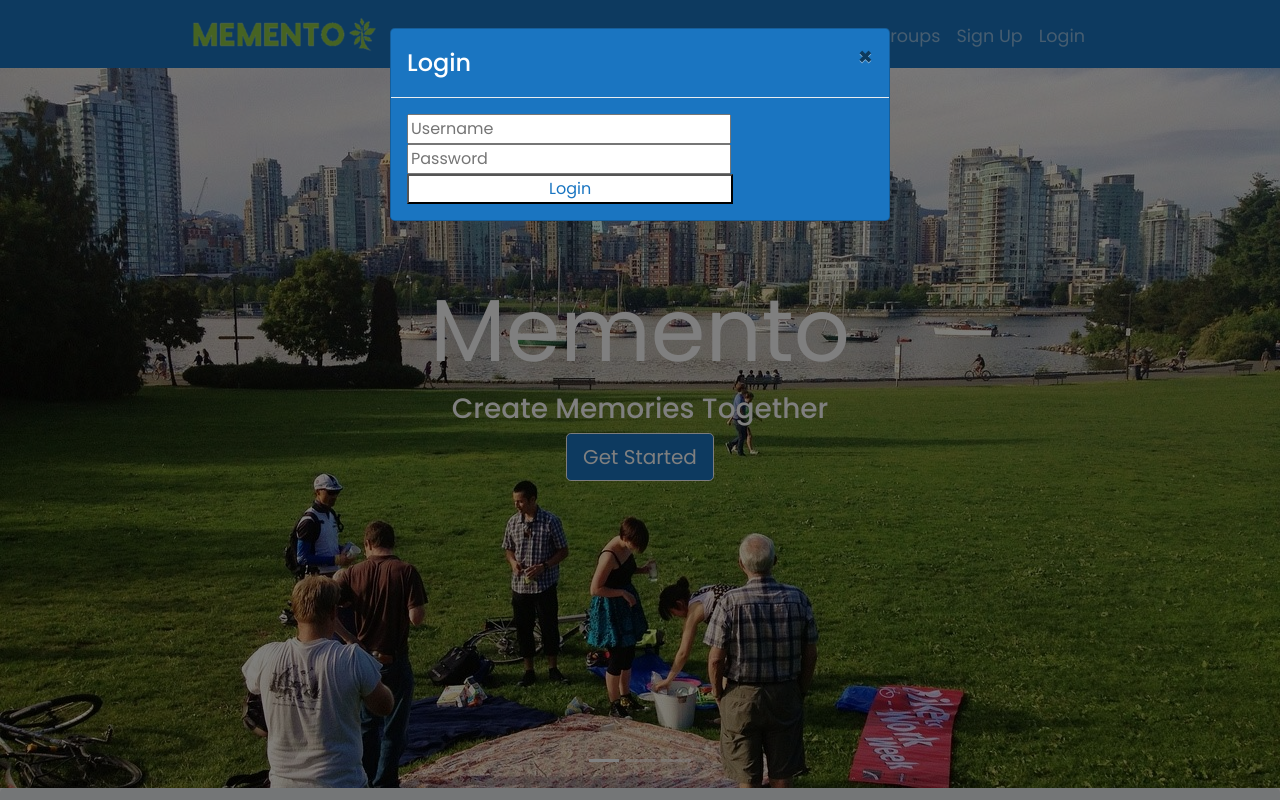
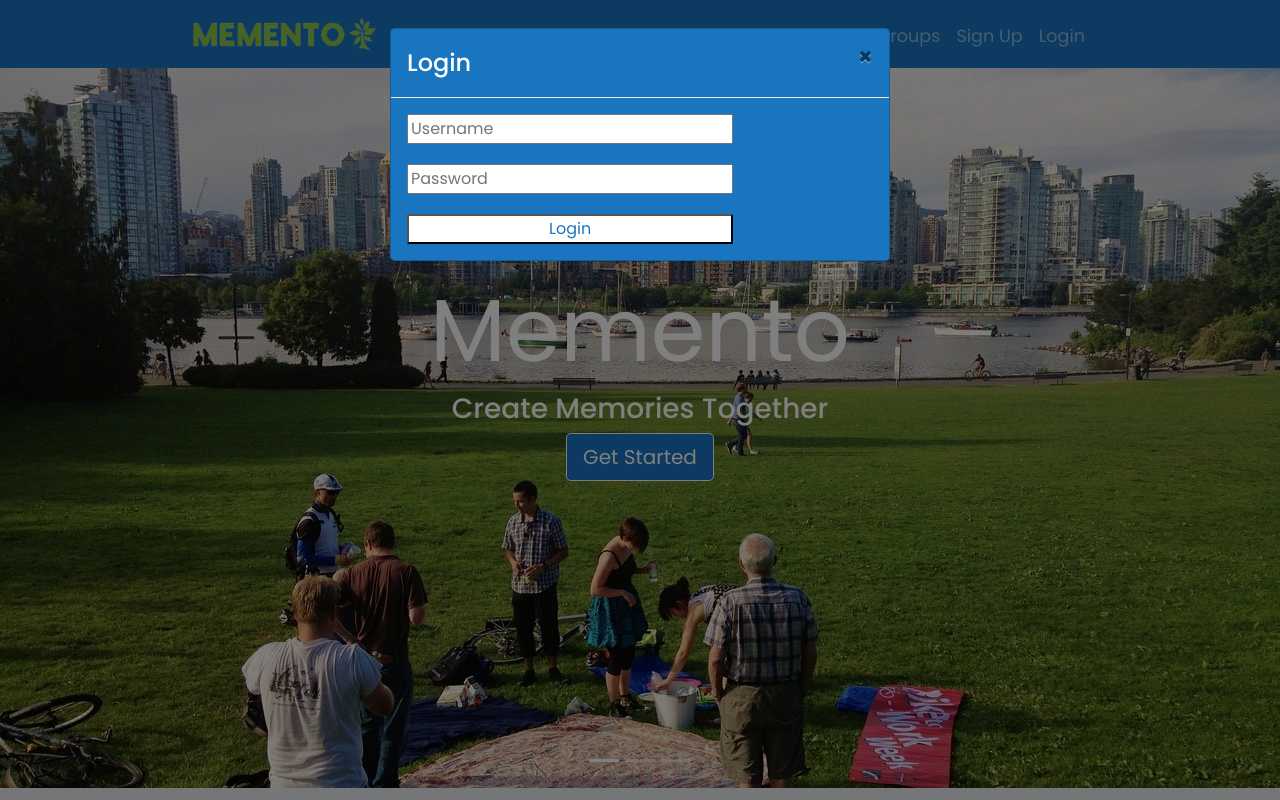
Before and after one commit to marvinngo/memento, a PHP site: page /index.html in a window 1280 px wide, after a click on "Login". Run offline with PHP 8.4, Linux system fonts and the light colour scheme.

Commit message:
added some style

```diff
--- a/style.css
+++ b/style.css
@@ -61,6 +61,10 @@ html, body, footer, footer a {
   background: #1A75C1;
   color: #FFF;
 
+}
+.modaluserpw {
+  margin-bottom: 20px;
+  width: 70%
 }
 .loginmodal-submit {
   background: #FFF;
```
